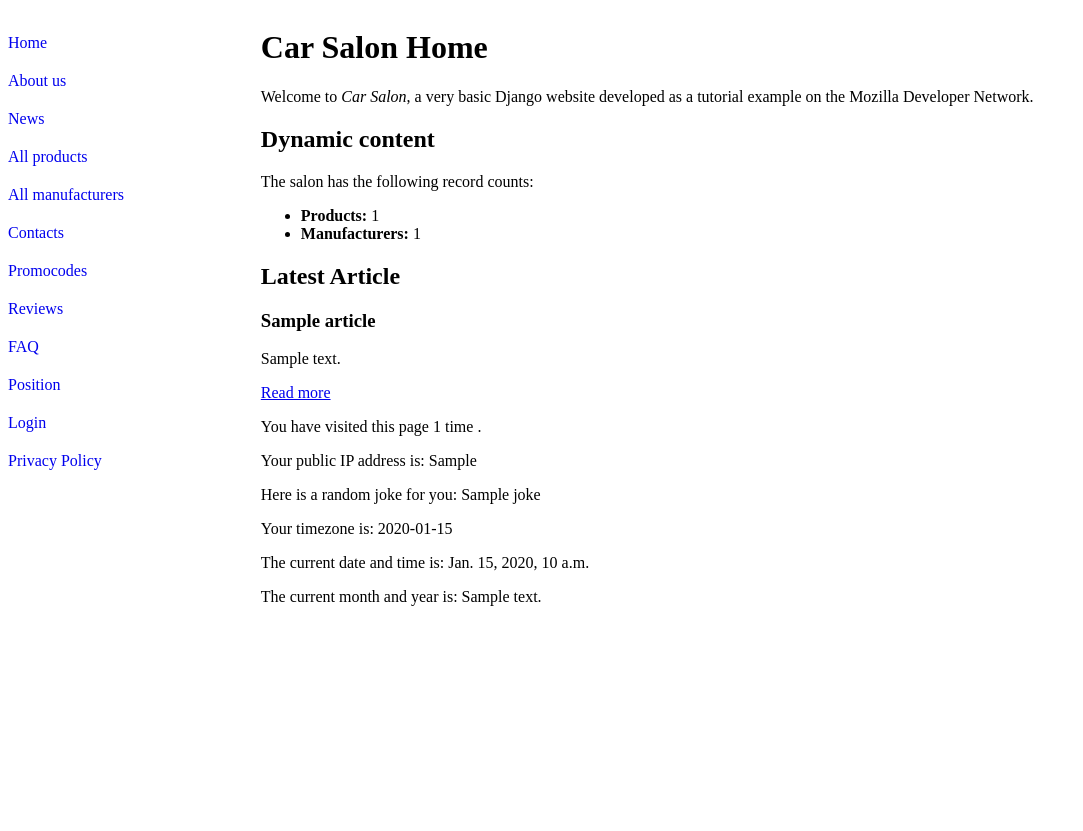
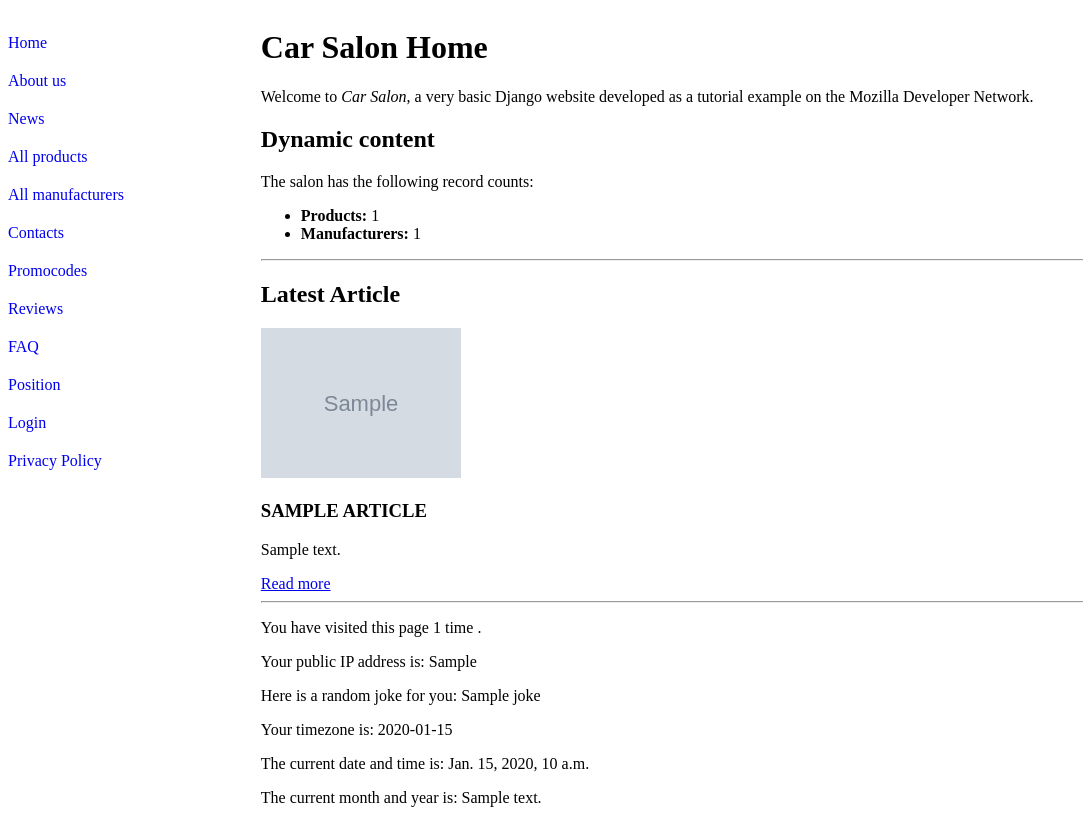
Before and after one commit to kseniakot/IGI_LR, a Django app: template IGI/LR5/Lab5/catalog/templates/index.html in a window 1280 px wide. Shown: the whole page, without its empty margins (0-1083 px from the left). Before the commit the page ends 606 px from the top, so only its background shows below. Run offline with Django 5.2, Linux system fonts and the light colour scheme; tables that the repository leaves empty hold one stand-in row (values such as "Sample post"); the template is opened without the code that fills it: values that come from a table or form of the project are taken from there, most other values are stand-ins (such as "Sample title", 1, 10 or a date in 2020); grey boxes marked "Sample" are stand-in pictures.

Commit message:
add more images

```diff
--- a/IGI/LR5/Lab5/catalog/templates/index.html
+++ b/IGI/LR5/Lab5/catalog/templates/index.html
@@ -12,12 +12,13 @@
     <li><strong>Products:</strong> {{ num_products }}</li>
     <li><strong>Manufacturers:</strong> {{ num_manufacturers }}</li>
   </ul>
-
+<hr>
     <h2>Latest Article</h2>
-<h3>{{ latest_article.title }}</h3>
+    <img src="{{ latest_article.image.url }}" alt="{{ latest_article.title }}" width="200">
+<h3>{{ latest_article.title.upper }}</h3>
 <p>{{ latest_article.summary }}</p>
 <a href="{% url 'article_detail' latest_article.id %}">Read more</a>
-
+<hr>
   <p>
   You have visited this page {{ num_visits }}{% if num_visits == 1 %} time
         {% else %} times{% endif %}.
```
Also changed, not shown: IGI/LR5/Lab5/employee_photos/products/licensed-image.jpg (added).
